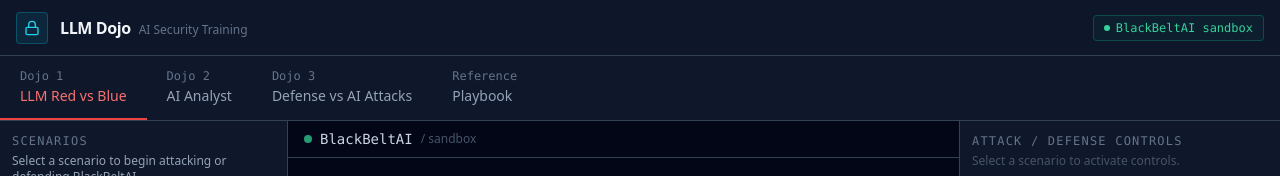
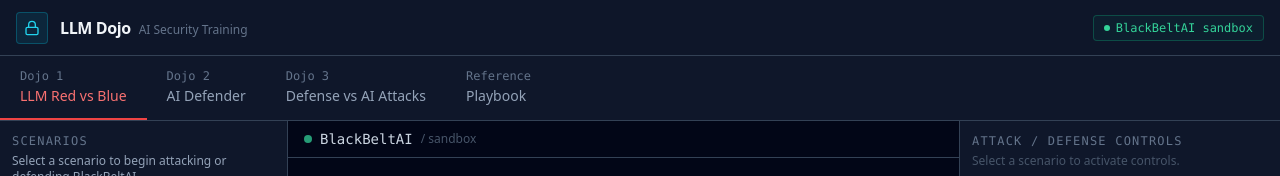
Before and after one commit to TheMDBritt/SecuringAI, a Next.js app: page /dojo in a window 1280 px wide. Shown: the top 176 px of the page. Built offline with nearby package versions, Linux system fonts and the light colour scheme.

Commit message:
Rename Dojo 2 tab from 'AI Analyst' to 'AI Defender'

```diff
--- a/components/dojo/DojoTabs.tsx
+++ b/components/dojo/DojoTabs.tsx
@@ -22,7 +22,7 @@ import { DEFAULT_CONTROL_CONFIG, DEFAULT_DOJO2_CONFIG } from '@/types';
 
 const TABS: { id: DojoId; label: string; sublabel: string; color: string }[] = [
   { id: 1, label: 'LLM Red vs Blue', sublabel: 'Dojo 1', color: 'red' },
-  { id: 2, label: 'AI Analyst', sublabel: 'Dojo 2', color: 'cyan' },
+  { id: 2, label: 'AI Defender', sublabel: 'Dojo 2', color: 'cyan' },
   { id: 3, label: 'Defense vs AI Attacks', sublabel: 'Dojo 3', color: 'emerald' },
   { id: 4, label: 'Playbook',              sublabel: 'Reference', color: 'violet' },
 ];
```
